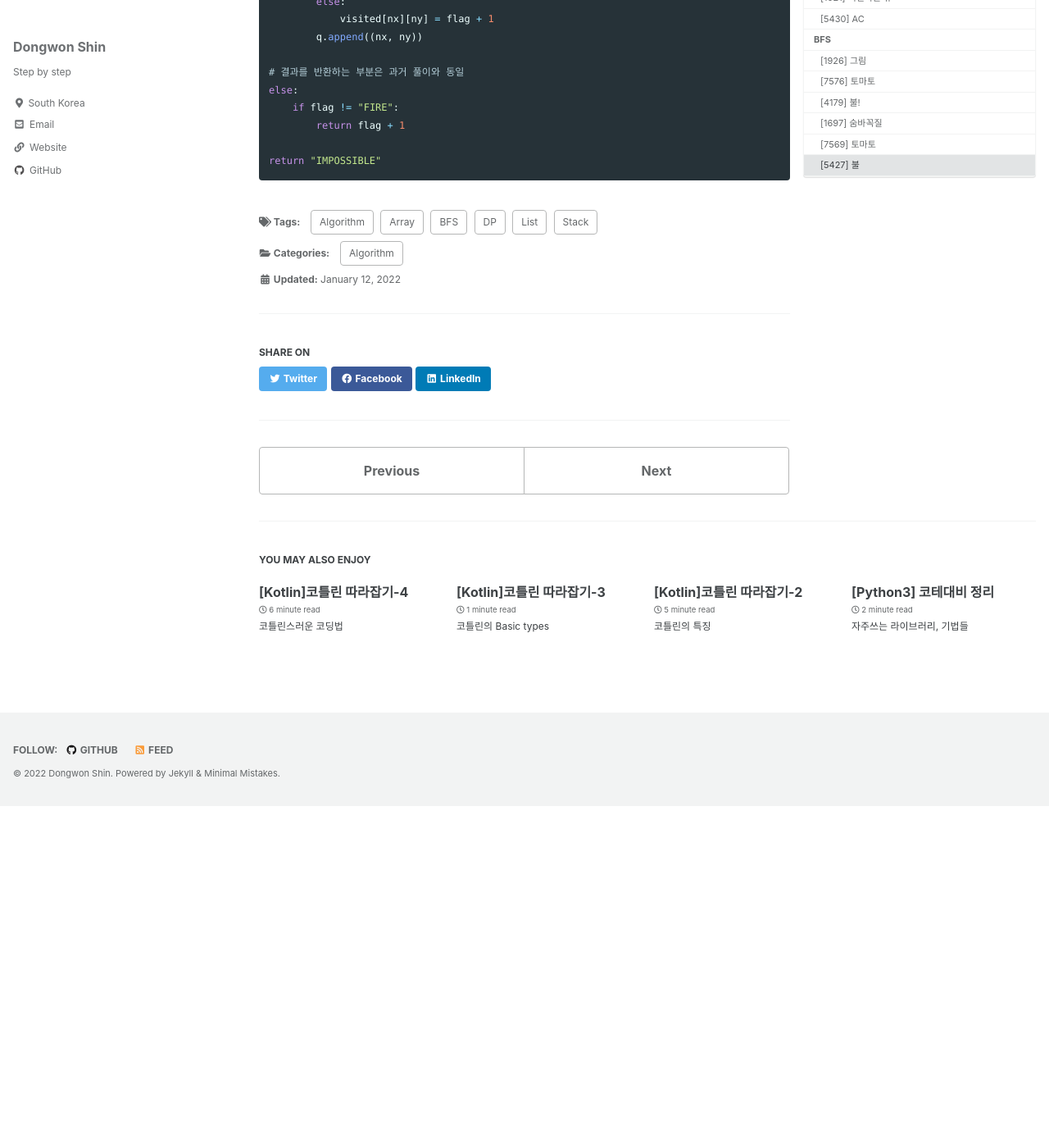
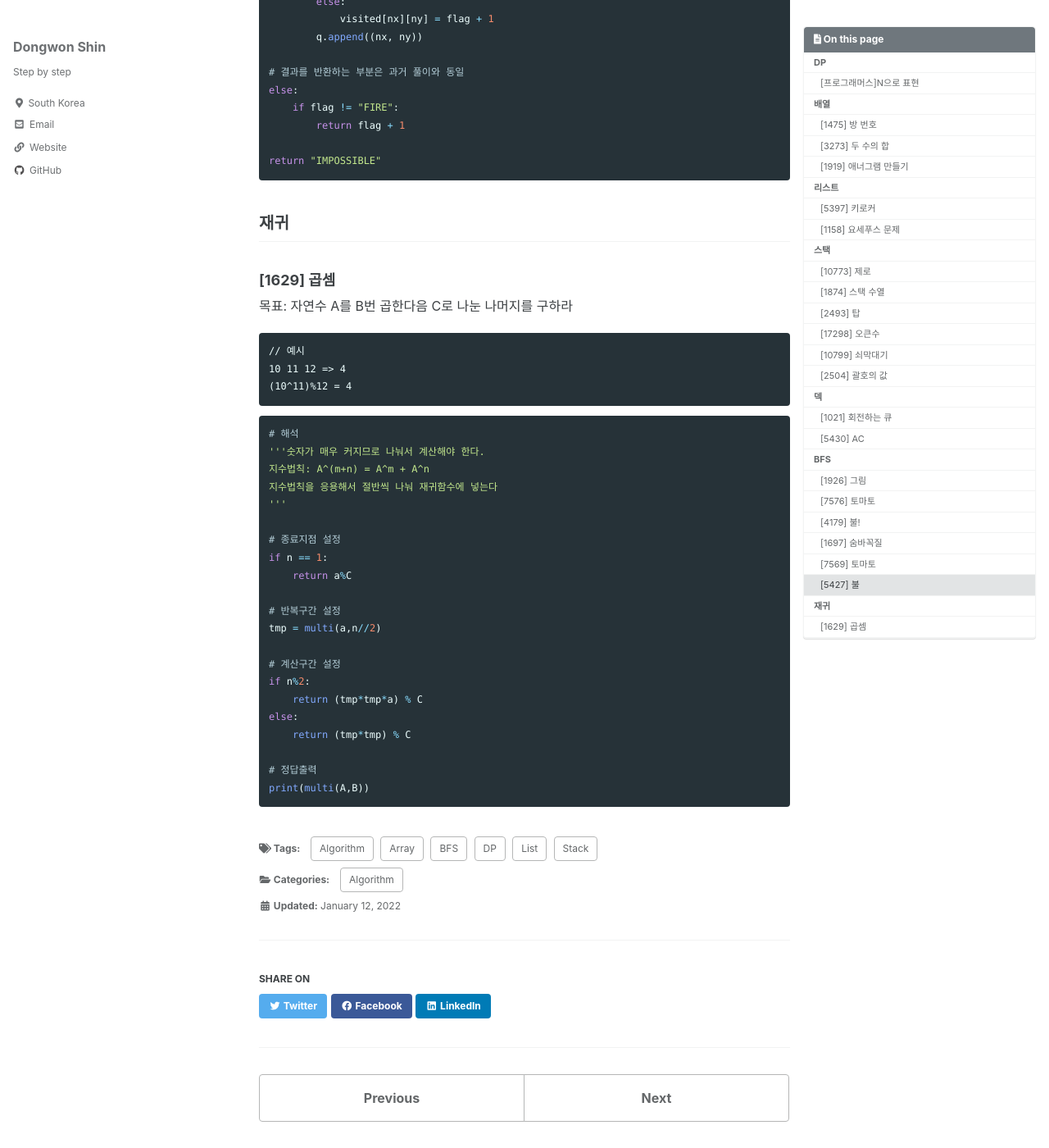
Before and after one commit to ponopono0322/ponopono0322.github.io, a Jekyll site: the page built from _posts/2022-01-12-algorithm.md, in a window 1280 px wide and 1400 px high, scrolled down 12113 px. Shown: the whole window at 82% size. Built offline with Jekyll 4.4.1, drawn with Linux system fonts in a browser that asks for light colours; cached includes are drawn as plain includes; some web fonts are replaced; before the commit the page ends 13096 px from its top, so only the background shows below that.

Commit message:
Update 2022-01-12-algorithm.md

````diff
--- a/_posts/2022-01-12-algorithm.md
+++ b/_posts/2022-01-12-algorithm.md
@@ -575,3 +575,38 @@ else:
 
 return "IMPOSSIBLE"
 ```
+
+## 재귀
+
+### [1629] 곱셈
+목표: 자연수 A를 B번 곱한다음 C로 나눈 나머지를 구하라
+
+```
+// 예시
+10 11 12 => 4
+(10^11)%12 = 4
+```
+
+```python
+# 해석
+'''숫자가 매우 커지므로 나눠서 계산해야 한다.
+지수법칙: A^(m+n) = A^m + A^n
+지수법칙을 응용해서 절반씩 나눠 재귀함수에 넣는다
+'''
+
+# 종료지점 설정
+if n == 1:
+    return a%C
+
+# 반복구간 설정
+tmp = multi(a,n//2)
+
+# 계산구간 설정
+if n%2:
+    return (tmp*tmp*a) % C
+else:
+    return (tmp*tmp) % C
+
+# 정답출력
+print(multi(A,B))
+```
````
